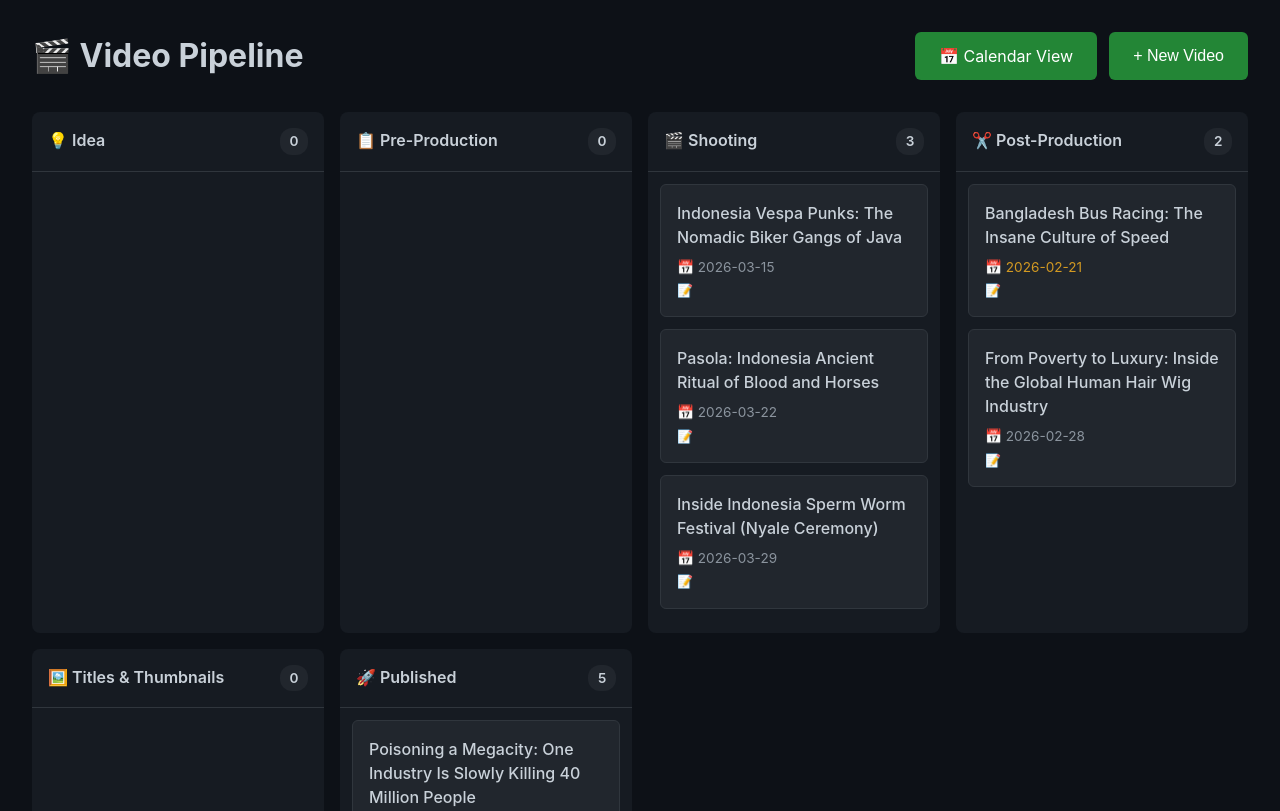
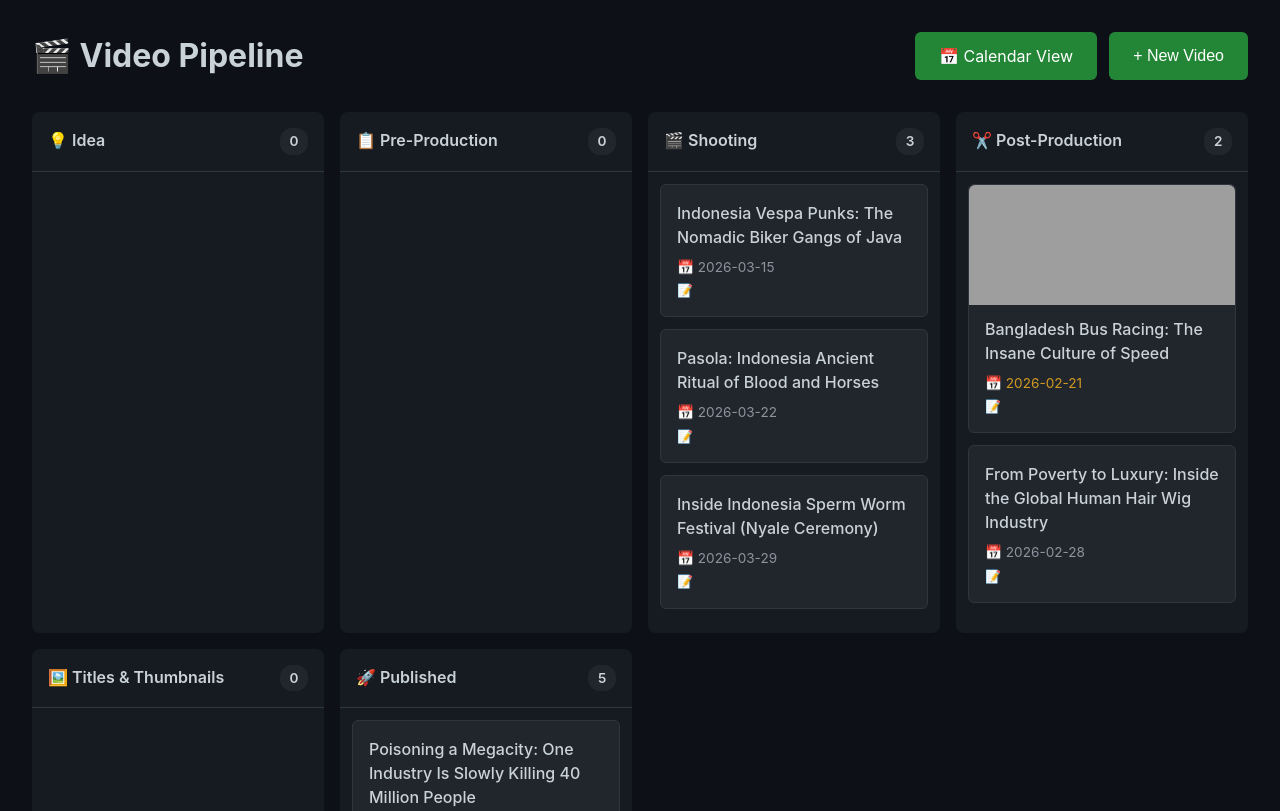
Before and after one commit to Bunrieu-sketch/content-pipeline, a Flask app: page /videos in a window 1280 px wide. Shown: the part 63-874 px from the top of the page. Run offline with Flask 3, Linux system fonts and the light colour scheme; data comes from the database, SQL or seed files in the repository; both versions use the stored data as it was after the commit; grey boxes are pictures that could not be loaded.

Commit message:
feat: add thumbnail support to videos - database, kanban view, and edit form

```diff
--- a/app.py
+++ b/app.py
@@ -243,7 +243,7 @@ def api_update_video(vid):
 
     fields = []
     values = []
-    for col in ("title", "stage", "due_date", "notes", "sponsor_id", "sort_order"):
+    for col in ("title", "stage", "due_date", "notes", "sponsor_id", "sort_order", "thumbnail_path"):
         if col in data:
             fields.append(f"{col} = ?")
             values.append(data[col] if data[col] != "" else None)
--- a/static/dashboard.css
+++ b/static/dashboard.css
@@ -187,6 +187,21 @@ button:hover { opacity: 0.9; }
 .card-sponsor { font-size: 0.8rem; color: var(--accent-green); margin-top: 0.5rem; }
 .card-notes { font-size: 0.8rem; color: var(--text-secondary); margin-top: 0.25rem; }
 
+/* Thumbnail styles */
+.card-thumbnail {
+    width: calc(100% + 2rem);
+    height: 120px;
+    overflow: hidden;
+    border-radius: 6px 6px 0 0;
+    margin: -1rem -1rem 0.75rem -1rem;
+}
+.card-thumbnail img {
+    width: 100%;
+    height: 100%;
+    object-fit: cover;
+    display: block;
+}
+
 /* Sponsor Pipeline */
 .sponsor-pipeline { display: grid; grid-template-columns: repeat(auto-fit, minmax(200px, 1fr)); gap: 1rem; }
 .sponsor-column { background: var(--bg-secondary); border-radius: 8px; }
--- a/templates/edit_video.html
+++ b/templates/edit_video.html
@@ -42,6 +42,9 @@
                 {% endfor %}
             </select>
 
+            <label>Thumbnail Path</label>
+            <input type="text" name="thumbnail_path" value="{{ video.thumbnail_path or '' }}" placeholder="e.g., thumb-video-name.png">
+
             <label>Notes</label>
             <textarea name="notes" rows="5">{{ video.notes or '' }}</textarea>
 
--- a/templates/videos.html
+++ b/templates/videos.html
@@ -40,6 +40,11 @@
                          draggable="true"
                          ondragstart="drag(event, {{ video.id }})"
                          onclick="editVideo({{ video.id }})">
+                        {% if video.thumbnail_path %}
+                        <div class="card-thumbnail">
+                            <img src="/{{ video.thumbnail_path }}" alt="{{ video.title }}">
+                        </div>
+                        {% endif %}
                         <div class="card-title">{{ video.title }}</div>
                         {% if video.due_date %}
                         <div class="card-due {{ 'overdue' if video.due_date < today else 'upcoming' if video.due_date <= week_from_now else '' }}">
```
Also changed, not shown: dashboard.db, thumb-bus-concept1-speed.png (added), thumb-bus-concept2-chaos.png (added), thumb-bus-concept3-danger.png (added), thumb-bus-concept4-driving.png (added), 1 other file.
